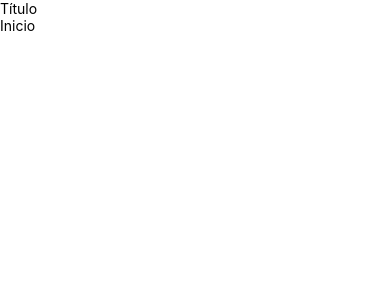
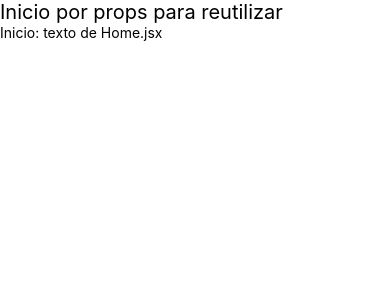
Before and after one commit to GCabreraH/CoderHouse_61300, a React Native app in the folder myecommerce/myecommerce/: screen / in a window 390 px wide. Shown: the top 300 px of the page. Built offline with nearby package versions, Linux system fonts and the light colour scheme.

Commit message:
title={'Inicio por props para reutilizar'}

```diff
--- a/myecommerce/myecommerce/src/Screens/Home.jsx
+++ b/myecommerce/myecommerce/src/Screens/Home.jsx
@@ -4,8 +4,8 @@ import Header from "../components/Header";
 function Home(){
     return(
         <View>
-            <Header />
-            <Text>Inicio</Text>
+            <Header title={'Inicio por props para reutilizar'} />
+            <Text>Inicio: texto de Home.jsx</Text>
 
         </View>
     );
--- a/myecommerce/myecommerce/src/components/Header.jsx
+++ b/myecommerce/myecommerce/src/components/Header.jsx
@@ -1,9 +1,9 @@
 import { View, Text } from "react-native";
 
-function Header(){
+function Header({title}){
     return(
         <View>
-            <Text>Título</Text>
+            <Text style={{fontSize:20}}>{title}</Text>
         </View>
     );
 }
```
